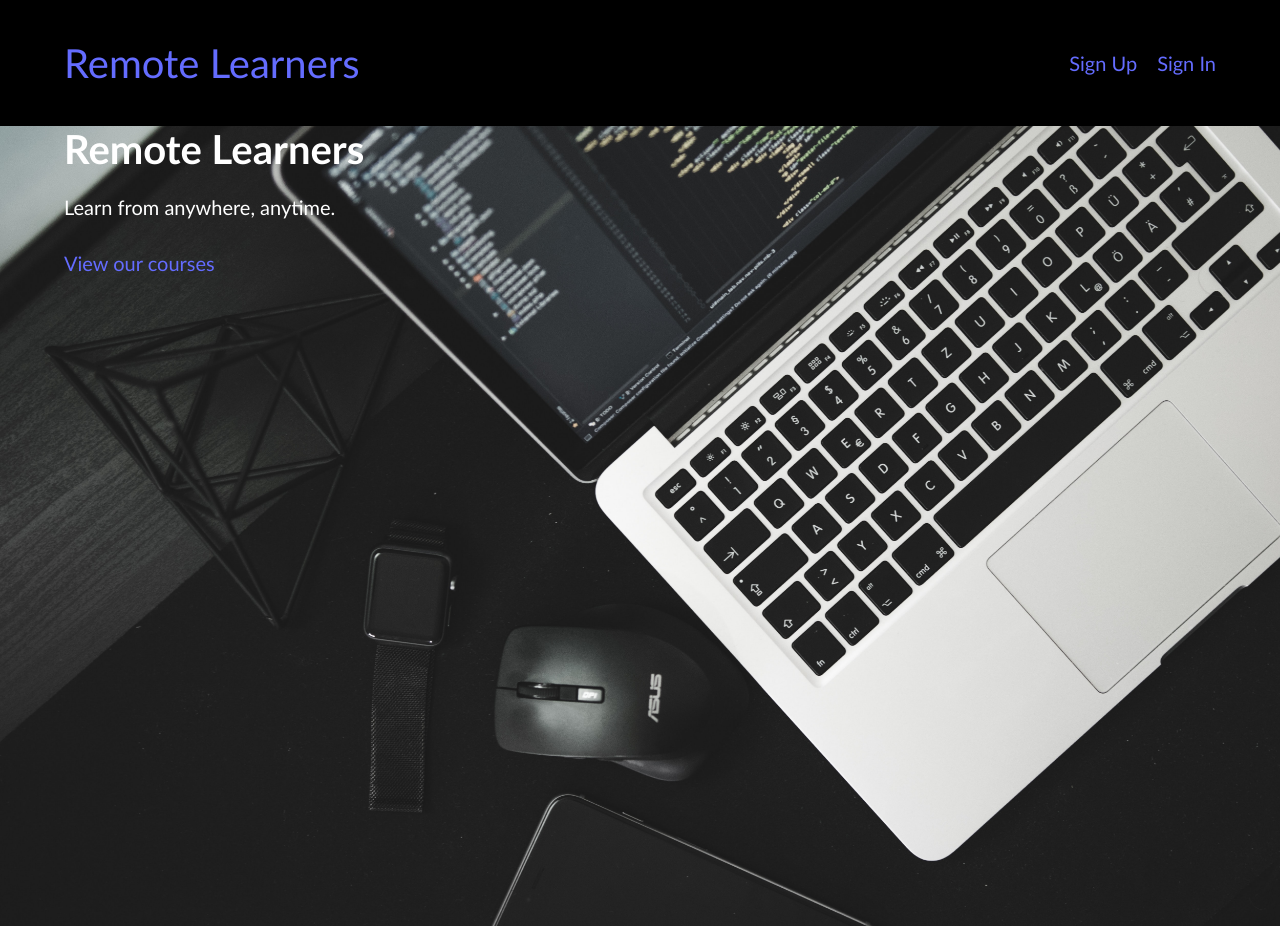
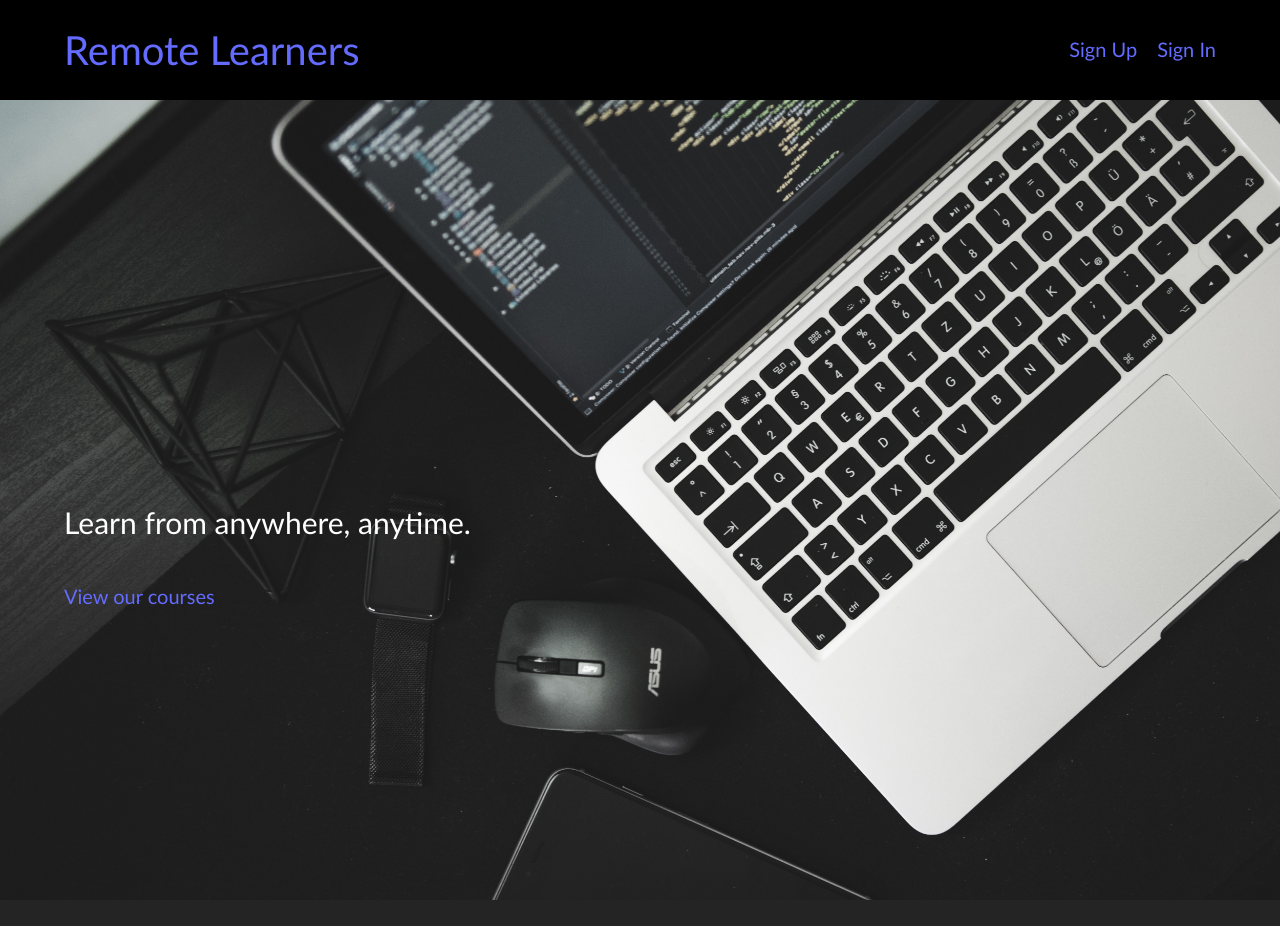
Before and after one commit to Aa-thomas/remote-learners, a React (Create React App) app in the folder client/: page / in a window 1280 px wide. After the commit the page ends 900 px from the top, so only its background shows below. Built offline with nearby package versions, Linux system fonts and the light colour scheme.

Commit message:
complete style issues

```diff
--- a/client/src/App.js
+++ b/client/src/App.js
@@ -21,6 +21,7 @@ const PrivateRouteWithContext = withContext(PrivateRoute);
 const UpdateCourseWithContext = withContext(UpdateCourse);
 const CreateCourseWithContext = withContext(CreateCourse);
 const CourseDetailWithContext = withContext(CourseDetail);
+const CoursesWithContext = withContext(Courses);
 
 function App() {
 	return (
@@ -29,7 +30,7 @@ function App() {
 			<main>
 				<Routes>
 					<Route path="/" element={<Home />} />
-					<Route path="/courses" element={<Courses />} />
+					<Route path="/courses" element={<CoursesWithContext />} />
 					<Route
 						path="/courses/create"
 						element={
--- a/client/src/components/Home.js
+++ b/client/src/components/Home.js
@@ -3,8 +3,7 @@ import { Link } from 'react-router-dom';
 const Home = () => {
 	return (
 		<div className="home-header">
-			<div className="wrapper">
-				<h1>Remote Learners</h1>
+			<div className="wrapper home-header-text">
 				<p>Learn from anywhere, anytime.</p>
 				<Link to="/courses">View our courses</Link>
 			</div>
--- a/client/src/components/course/CourseDetail.js
+++ b/client/src/components/course/CourseDetail.js
@@ -8,6 +8,7 @@ const CourseDetail = ({ context }) => {
 	const navigate = useNavigate();
 	const params = useParams();
 	const [course, setCourse] = useState([]);
+	const authUser = context.authenticatedUser;
 
 	useEffect(() => {
 		axios(config.apiBaseUrl + `/courses/${params.id}`)
@@ -27,7 +28,8 @@ const CourseDetail = ({ context }) => {
 			<div className="wrapper">
 				<div className="actions--bar">
 					<div className="wrapper">
-						{context.authenticatedUser ? (
+						{/* Render only if you are the authorized user of this course */}
+						{authUser.id === course.userId && (
 							<>
 								<button className="button">
 									<Link to={`/courses/${params.id}/update`}>
@@ -43,7 +45,7 @@ const CourseDetail = ({ context }) => {
 									<Link to="/courses">Return to List</Link>
 								</button>
 							</>
-						) : null}
+						)}
 					</div>
 				</div>
 
--- a/client/src/components/course/Courses.js
+++ b/client/src/components/course/Courses.js
@@ -14,13 +14,21 @@ import { useState, useEffect } from 'react';
 import config from 'config';
 import axios from 'axios';
 
-const Courses = () => {
+const Courses = ({ context }) => {
 	const navigate = useNavigate();
 	const [courses, setCourses] = useState([]);
 	const chance = new Chance();
+
+	const authUser = context.authenticatedUser;
+	console.log(courses);
+
 	useEffect(() => {
 		axios(config.apiBaseUrl + '/courses')
 			.then((result) => setCourses(result.data))
+			.catch((err) => navigate('/error'));
+
+		axios(`https://source.unsplash.com/random/count=${courses.length}`)
+			.then((result) => console.log(result))
 			.catch((err) => navigate('/error'));
 	}, [navigate]);
 
@@ -42,14 +50,14 @@ const Courses = () => {
 										}}>
 										<CardMedia
 											className="cardMedia"
-											image="https://source.unsplash.com/random"
+											image="https:/source.unsplash.com/random"
 											title={'image title'}
 										/>
 										<CardContent className="cardContent">
 											<Typography gutterBottom variant="h5">
 												{course.title}
 											</Typography>
-											<Typography variant="p">
+											<Typography variant="p" className="line-clamp">
 												{course.description}
 											</Typography>
 											<CardActions>
@@ -58,12 +66,16 @@ const Courses = () => {
 														View
 													</Link>
 												</Button>
+
+												{/* Render only if you are the authorized user of this course */}
+												{authUser.id === course.userId && (
 													<Button size="small" color="primary">
 														<Link
 															to={`/courses/${course.id}/update`}>
 															Edit
 														</Link>
 													</Button>
+												)}
 											</CardActions>
 										</CardContent>
 									</Card>
--- a/client/src/styles/App.css
+++ b/client/src/styles/App.css
@@ -315,11 +315,11 @@ textarea:focus {
 header {
 	background: black;
 	color: #fff;
-	padding: 2rem 0;
 	display: block;
 	box-shadow: 0px 10px 15px rgba(0, 0, 0, 0.2);
 	z-index: 1;
 	font-size: 1rem;
+	margin-bottom: -30px;
 }
 
 header .wrapper {
@@ -336,8 +336,19 @@ header .wrapper {
 	height: 100vh;
 }
 
-h1 {
-	margin: 0;
+.home-header-text {
+	position: relative;
+	top: 50%;
+}
+
+.home-header p {
+	font-size: 1.5rem;
+	font-weight: 300;
+}
+
+.home-header a {
+	display: block;
+	margin-top: 2rem;
 }
 
 h2 {
@@ -403,7 +414,6 @@ nav {
 	line-height: 1.5;
 }
 .actions--bar {
-	background: rgb(36, 36, 36);
 	padding: 1rem 0;
 	margin: 0;
 }
@@ -431,12 +441,21 @@ button.button a {
 .cardMedia {
 	padding-top: 56.25%;
 }
+
 .cardContent {
 	flex-grow: 1;
 }
 
 .cardContent p {
 	font-weight: 100;
+	overflow: hidden;
+}
+
+.line-clamp {
+	display: -webkit-box;
+	-webkit-line-clamp: 4;
+	-webkit-box-orient: vertical;
+	overflow: hidden;
 }
 
 .forbidden-buttons {
```
Also changed, not shown: 1 other file (tests, documents, lock files or other folders). Lines whose indentation alone changed are shown as unchanged.
